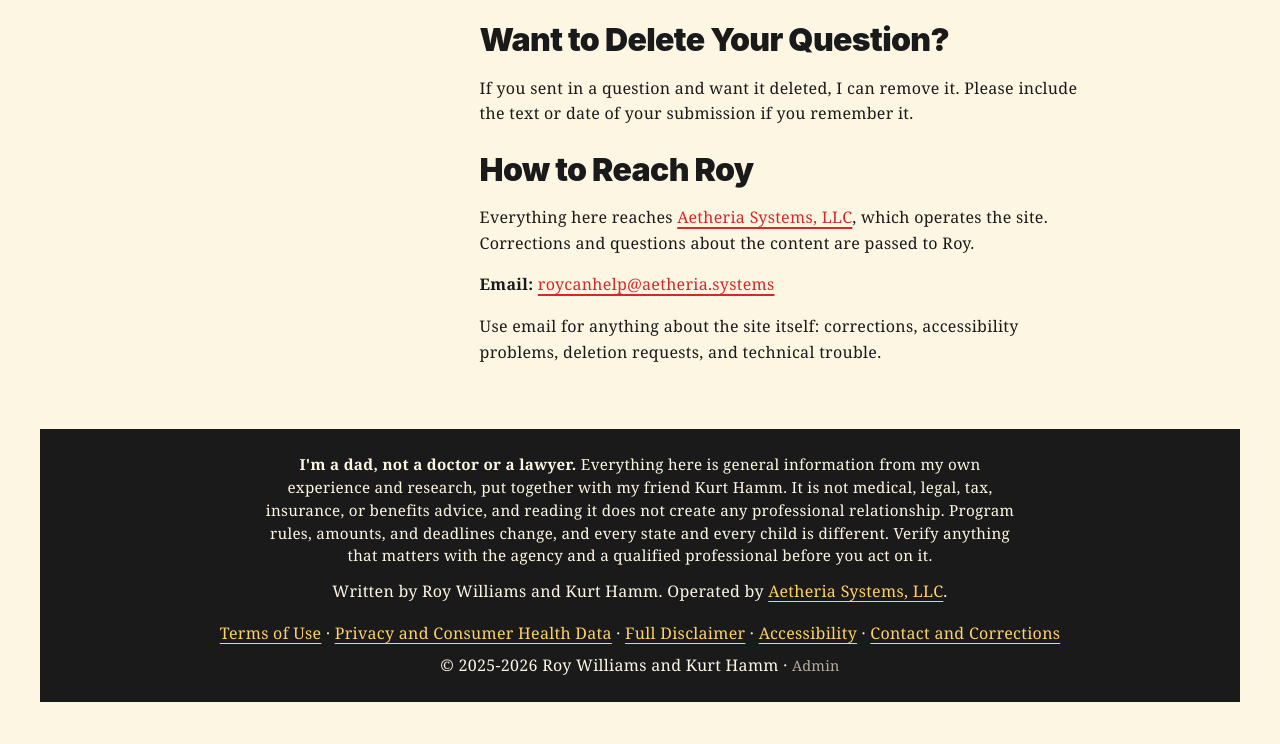
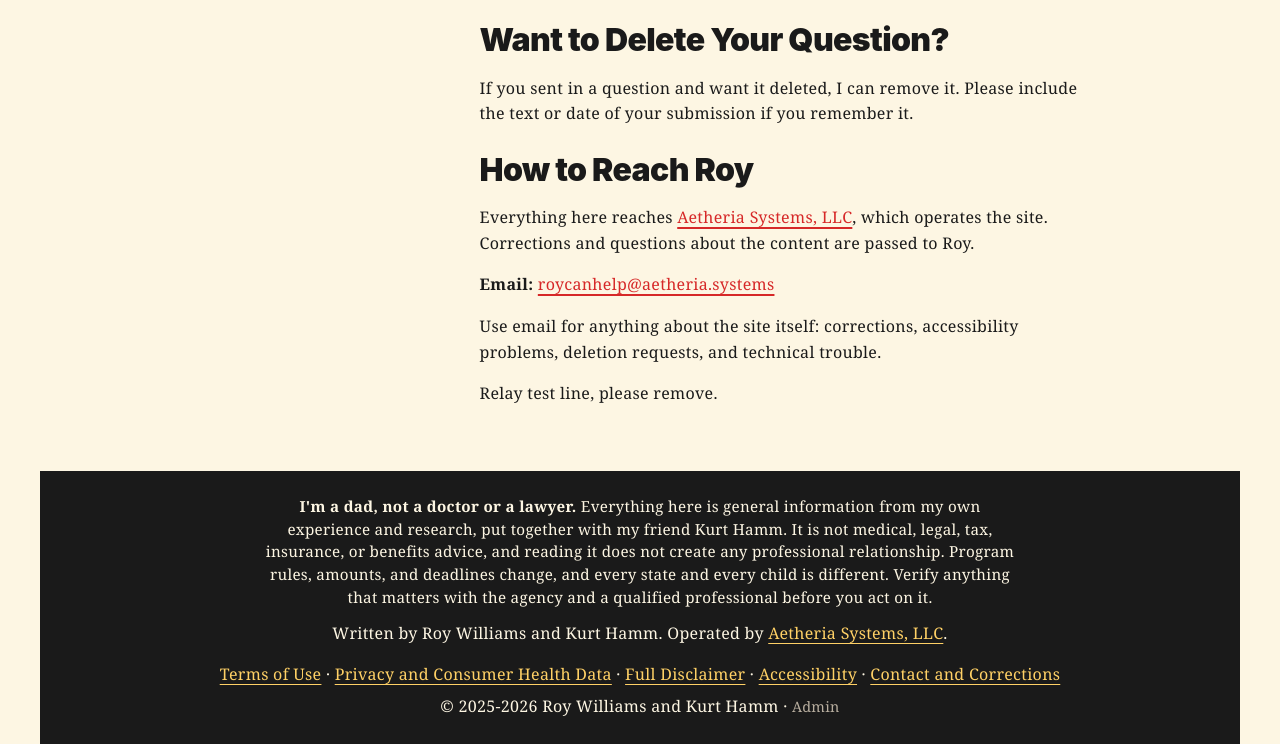
Before and after one commit to kurthamm/roycanhelp, a plain HTML site: page site/contact.html in a window 1280 px wide. Shown: the part 795-1539 px from the top of the page. Before the commit the page ends 1497 px from the top, so only its background shows below. Drawn offline with Linux system fonts and the light colour scheme.

Commit message:
Roy: On the contact page, add one line at the very end of the mai

```diff
--- a/site/contact.html
+++ b/site/contact.html
@@ -107,6 +107,7 @@
         <p>Everything here reaches <a href="https://aetheria.systems">Aetheria Systems, LLC</a>, which operates the site. Corrections and questions about the content are passed to Roy.</p>
 <p><strong>Email:</strong> <a href="mailto:roycanhelp@aetheria.systems">roycanhelp@aetheria.systems</a></p>
         <p>Use email for anything about the site itself: corrections, accessibility problems, deletion requests, and technical trouble.</p>
+        <p>Relay test line, please remove.</p>
       </section>
     </article>
   </main>
```
